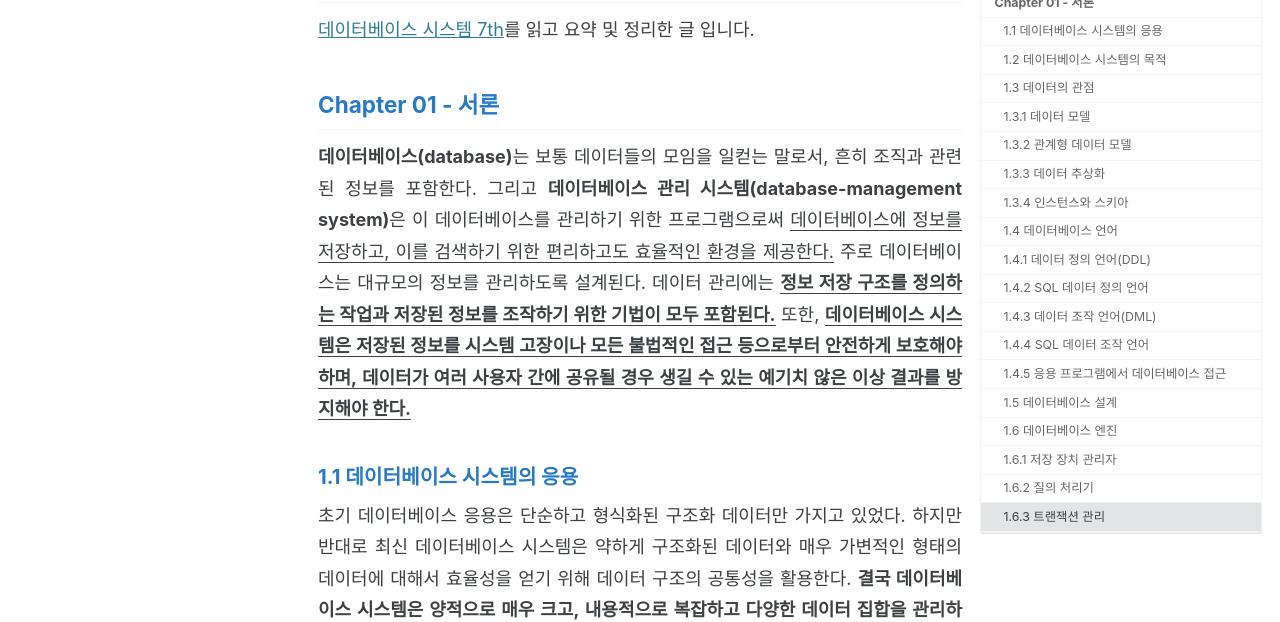
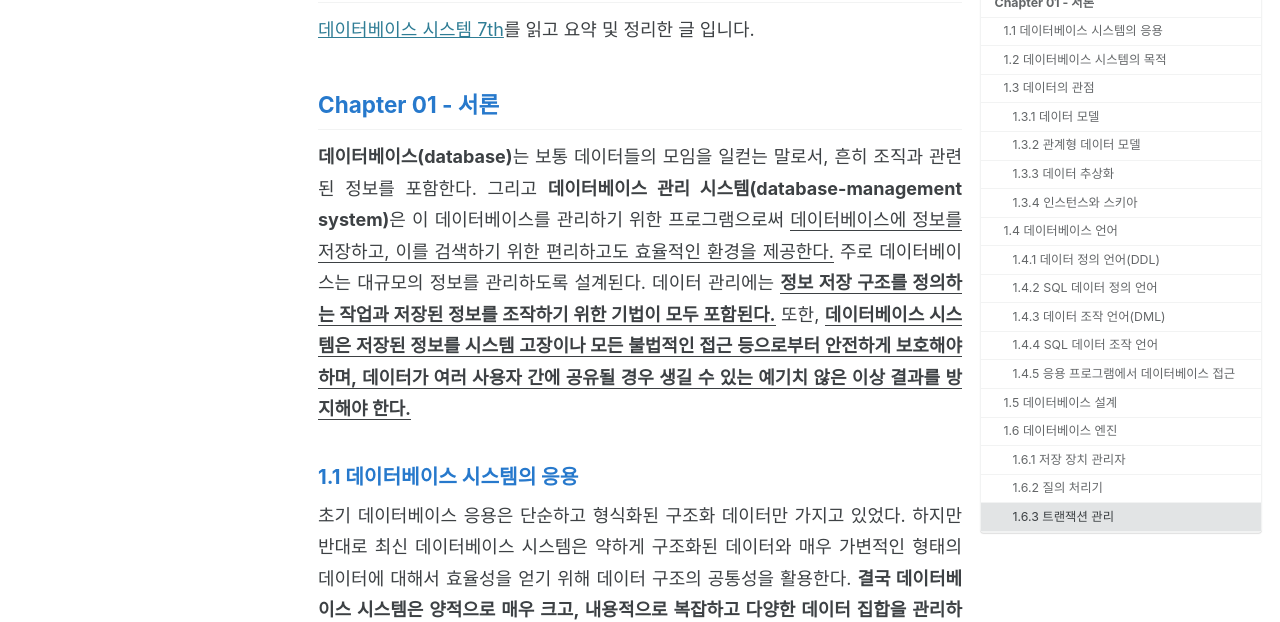
Before and after one commit to arclic/arclic.github.io, a Jekyll site: the page built from _posts/2021-09-01-database-system-01.md, in a window 1280 px wide. Shown: the part 249-871 px from the top of the page. Built offline with Jekyll 4.4.1, drawn with Linux system fonts in a browser that asks for light colours; cached includes are drawn as plain includes; comment, search, counter and statistics services are not loaded.

Commit message:
fix document

```diff
--- a/_posts/2021-09-01-database-system-01.md
+++ b/_posts/2021-09-01-database-system-01.md
@@ -51,7 +51,7 @@ toc: true
 
 **데이터베이스 시스템은 서로 관련이 있는 파일의 모임이자 사용자로 하여금 이 파일에 접근하거나 이를 수정하도록 하는 프로그램의 집합니다.** 데이터베이스 시스템의 주요 목적은 사용자에게 데이터에 관한 추상적인 관점을 제공하는 것이다. 즉, 시스템은 데이터가 어떻게 저장되고 유지되는지에 관한 세부 사항은 사용자로 부터 은폐한다.
 
-### 1.3.1 데이터 모델
+#### 1.3.1 데이터 모델
 
 데이터베이스 구조의 기반이 되는 것이 **<u>데이터 모델</u>**로서, 이는 데이터, 데이터들 사이의 관계, 데이터의 의미 그리고 일관성 제약 조건 등을 기술하기 위한 개념적 표현의 집합이다.
 
@@ -62,11 +62,11 @@ toc: true
 - **반구조형 데이터 모델(Semi-structured Data Model)** - 반구조형 데이터 모델은 같은 형식을 갖고 있으나 다소 다른 속성을 가진 개별적 데이터 항목을 기술하기 위한 비정형 데이터 모델이다. 이는 앞에서 소개한 모델들이 특정 형식의 데이터 항목에 대해서는 동일한 속성의 집합만 갖도록 허용한다는 점에서 대조를 이룬다. <u>JSON과 확장성 마크업 언어(extensible markup language)인 XML이 반구조형 데이터를 표현하는데 널리 사용된다.</u>
 - **객체 기반 데이터 모델(Object-Based Data Model)** - 객체 지향 프로그래밍 초기에 활용된 별도의 객체 지향 데이터 모델
 
-### 1.3.2 관계형 데이터 모델
+#### 1.3.2 관계형 데이터 모델
 
 관계형 모델에서 데이터는 **테이블**로 표현된다. 각 테이블은 다수의 **열**을 가지고 있으면 각 열을 유일한 이름을 갖는다. 테이블의 각 **행**은 정보의 한 조각을 표현한다.
 
-### 1.3.3 데이터 추상화
+#### 1.3.3 데이터 추상화
 
 시스템이 원활하게 사용되기 위해서는 데이터 검색이 효율적으로 이루어져야 한다. 이런 목적을 이루기 위해 데이터베이스 내의 데이터를 효율적으로 표현하기 위한 여러 가지 복잡한 데이터 구조가 제안되었다. 많은 데이터베이스 시스템의 경우 사용자 대부분이 컴퓨터를 잘 다루지 못하는 일반인이므로, 여러 단계의 **데이터 추상화(data abstraction)**를 통해 이러한 복잡한 구조를 되도록이면 감추어 사용자의 이해와 편의를 도와야 한다.
 
@@ -74,7 +74,7 @@ toc: true
 - **논리적 단계(Logical level)** - 그 다음의 상위 단계. 어떤 데이터가 저장되어 있는지 그리고 데이터들 사이에는 어떤 관계가 있는지를 기술한다. 논리적 단계에서는 전체 데이터베이스를 몇 개의 비교적 간단한 데이터 구조를 이용하여 기술한다. 이러한 논리적 단계의 간단한 구조를 구현하기 위해서는 복잡한 물리적 단계의 구조를 알아야 하는 것이 사실이나, 논리적 단계의 사용자는 이러한 복잡한 구조에 대해 전혀 알 필요가 없다. 이것을 **물리적 데이터 독립성(physical data independence)**이라고 한다.
 - **뷰 단계(View level)** - 추상화의 최상위 단계. 전체 데이터베이스의 일부분만을 기술한다. 대부분의 데이터베이스 시스템 사용자는 데이터베이스에 저장된 모든 데이터에 관심이 있는 것이 아니라 극히 일부분에만 관심이 있다. 뷰 단계는 이러한 사용자가 시스템을 간단히 이용할 수 있도록 정의된다.
 
-### 1.3.4 인스턴스와 스키아
+#### 1.3.4 인스턴스와 스키아
 
 데이터베이스는 정보가 추가되고 삭제됨에 따라 시시각각 변한다. 어느 특정한 순간에 데이터베이스에 저장되어 있는 정보의 모임을 데이터베이스의 **인스턴스(instance)**라고 한다. 이와 대조적으로 데이터베이스의 전체적인 설계를 이야기할 때는 데이터베이스 **스키마(schema)**라 한다.
 
@@ -82,7 +82,7 @@ toc: true
 
 데이터베이스 시스템은 데이터베이스 스키마를 기술하는 **데이터 정의 언어(data definition language, DDL)**와 데이터베이스 질의 및 갱신을 표현하는 **데이터 조작 언어(data manipulation language, DML)**를 제공한다. 실제로 데이터 정의 언어와 데이터 조작 언어의 경계는 명확히 구분되어 있지 않다.
 
-### 1.4.1 데이터 정의 언어(DDL)
+#### 1.4.1 데이터 정의 언어(DDL)
 
 **데이터 정의 언어(DDL)**라는 특수한 언어로 표현된 정의들의 집합을 이용해 데이터베이스 스키마를 구체화한다. 데이터베이스에 저장된 데이터는 해당 데이터베이스가 요구하는 **일관성 제약 조건**을 만족해야 한다.(ex, 통장 잔고가 음수가 되지 않는 조건) 이런 제약 조건은 DDL을 활용해서 기술한다. 데이터베이스 시스템은 데이터베이스가 갱신될 때마다 이러한 제약 조건을 검토한다.
 
@@ -94,11 +94,11 @@ toc: true
 
 DDL은 다른 프로그래밍 언어와 마찬가지로 명령문(statements)을 입력으로 받아 결과를 생성한다. DDL의 결과는 **메타데이터(metadata)-데이터데 대한 데이터-**를 수록하는 **데이터 사전(data dictionary)**에 저장된다. 데이터 사전은 특별한 형태의 테이블로서 일반 사용자들은 접근할 수 없고 오직 데이터베이스 시스템에 의해서만 접근되고 갱신될 수 있다.
 
-### 1.4.2 SQL 데이터 정의 언어
+#### 1.4.2 SQL 데이터 정의 언어
 
 SQL은 데이터 타입과 무결성 제약 조건을 갖는 테이블을 정의할 수 있도록 풍부한 DDL을 제공한다.
 
-### 1.4.3 데이터 조작 언어(DML)
+#### 1.4.3 데이터 조작 언어(DML)
 
 데이터 조작 언어(DML)는 사용자가 적절한 데이터 모델로 구성된 데이터에 접근하거나 이것을 조작할 수 있도록 하는 언어다. 접근 형태는 아래와 같다.
 
@@ -116,11 +116,11 @@ SQL은 데이터 타입과 무결성 제약 조건을 갖는 테이블을 정의
 
 **질의(query)**는 정보 검색을 요청하는 구문이다. 데이터 조작 언어에서 정보 검색을 담당하는 부분을 **질의어(query language)**라고 한다. 기술적으로 타당하지는 않지만, 질의어와 데이터 조작 언어를 같은 의미로 사용하는 것이 보통이다. 여러 질의어 중에서 현재 가장 널리 쓰이고 있는 질의어는 **SQL**이다.
 
-### 1.4.4 SQL 데이터 조작 언어
+#### 1.4.4 SQL 데이터 조작 언어
 
 SQL 질의어는 선언적 언어다.
 
-### 1.4.5 응용 프로그램에서 데이터베이스 접근
+#### 1.4.5 응용 프로그램에서 데이터베이스 접근
 
 SQL 같은 선언적 질의어는 일반 컴퓨터 언어만큼 강력하지 않다. 즉 SQL로는 불가능 하지만, 일반적인 목적의 프로그래밍 언어를 사용하면 가능한 다수의 계산이 존재한다.
 
@@ -140,11 +140,11 @@ SQL 같은 선언적 질의어는 일반 컴퓨터 언어만큼 강력하지 않
 
 트랜잭션 관리자(transaction manager)는 응용 개발자로 하여금 일련의 데이터베이스 접근을 **(완전하게 수행하거나 혹은 전혀 실행되지 않은 것 처럼)** 하나의 단위로 처리할 수 있도록 만들어 주기 때문에 중요하다. 이것은 응용 개발자로 하여금 데이터에 대한 동시 접근의 효과나 시스템 고장에 대한 세부적인 사항을 신경 쓰지 않고 높은 수준의 추상화 단계에서 응용을 생각할 수 있게 만들어 준다.
 
-### 1.6.1 저장 장치 관리자
+#### 1.6.1 저장 장치 관리자
 
 **저장 장치 관리자(storage manager)**는 데이터베이스 하부에 저장된 데이터와 응용 프로그램 및 질의 사이의 인터페이스를 제공하는 데이터베이스 시스템 요소다. 이 저장 장치 관리자는 **파일 관리자(file manager)**와 상호작용하는 책무가 있다. 원시 데이터는 운영체제상의 파일 시스템을 사용해 디스크에 저장한다. 저장장치 관리자는 다양한 DML 구문을 하위 단계의 파일 시스템 명령으로 변환한다. 그러므로 저장 장치 관리자는 데이터베이스 내의 데이터를 저장하고 검색하며, 갱신하는 책임이 있다.
 
-### 1.6.2 질의 처리기
+#### 1.6.2 질의 처리기
 
 질의 처리기는 다음과 같은 구성요소를 가진다
 
@@ -152,7 +152,7 @@ SQL 같은 선언적 질의어는 일반 컴퓨터 언어만큼 강력하지 않
 - **DML 컴파일러** - 질의어 내의 DML 문을 질의 평가 엔진이 이해할 수 있는 하위 단계 명령어로 구성된 질의 평가 계획으로 바꾼다. 질의는 보통 동일한 결과를 반환한느 여러 가지 질의 평가 계획으로 변환될 수 있다. 여러 질의 평가 계획 중 가장 낮은 비용의 계획을 선택하는 것을 **질의 최적화(query optimization)**라고 하는데, DML 컴파일러의 책무 중 하나다.
 - **질의 평가 엔진** - DML 컴파일러가 생성한 하위 단계 명령을 실행한다.
 
-### 1.6.3 트랜잭션 관리
+#### 1.6.3 트랜잭션 관리
 
 보통 데이터베이스에 대한 몇 개의 연산이 하나의 논리적 작업 단위를 이룬다. 예를들어 A가 B에게 이체를 할 때 A는 송금을 완료했지만, B는 입금받은 기록이 없다면 큰 문제가 생길 것이다. 따라서 입금과 출금이 모두 일어나든지, 아니면 모두 일어나지 않든지 하는 것이 필수적이다. 이러한 all or none 요구 조건을 **원자성(atomicity)**이라고 한다. 또한 예금 이체의 실행은 데이터베이스의 일관성을 보존해야 한다. 즉 A의 잔고와 B의 잔고를 합한 값이 보존되어야 한다. 이러한 정확성에 관한 요구 조건을 **일관성(consistency)**이라고 한다. 시스템 고장의 가능성에도 불구하고 마침내 예금 이체가 성공적으로 끝난 뒤 A의 잔고와 B의 잔고의 새로운 값이 유지되어야 하는데, 이러한 영속성의 요구 조건을 **지속성(durability)**이라고 한다.
 
```
